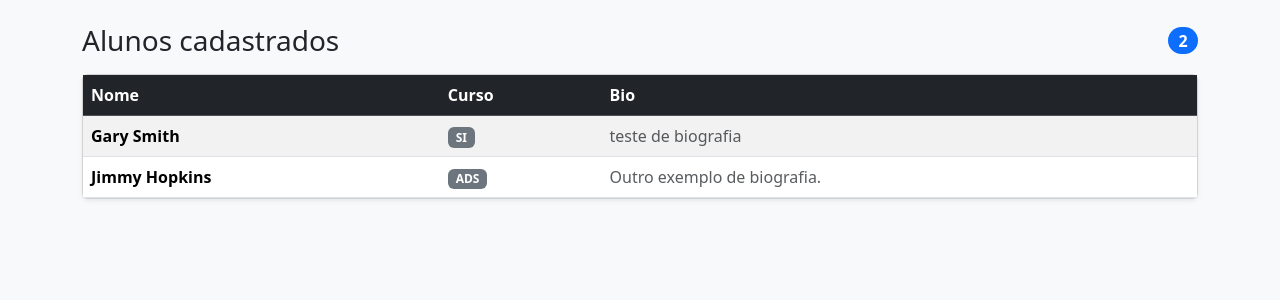
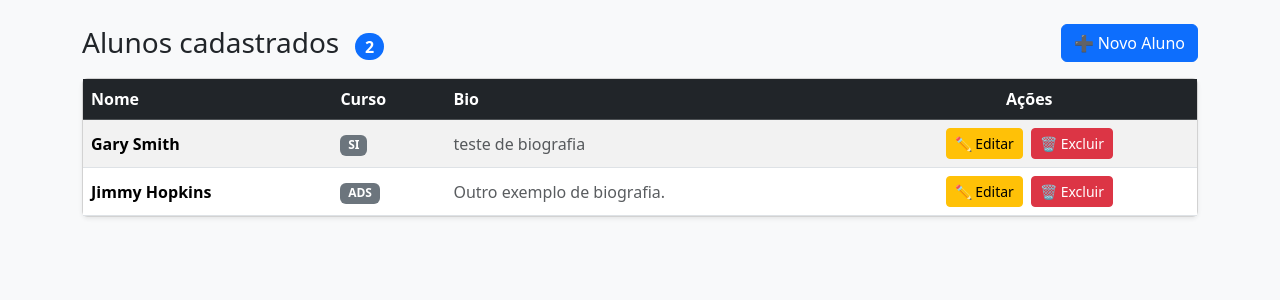
Before and after one commit to DamallaMartins/backend_aula, a Django app: page /aluno/ in a window 1280 px wide. Shown: the part 50-350 px from the top of the page. Run offline with Django 5.2, Linux system fonts and the light colour scheme; data comes from the database, SQL or seed files in the repository.

Commit message:
Adição de novos arquivos e alterações

```diff
--- a/aluno/templates/aluno.html
+++ b/aluno/templates/aluno.html
@@ -15,9 +15,12 @@
     </nav>
 
     <main class="container pb-5">
+
         <div class="d-flex justify-content-between align-items-center mb-3">
-            <h1 class="h3 mb-0">Alunos cadastrados</h1>
-            <span class="badge bg-primary rounded-pill fs-6">{{ alunos|length }}</span>
+            <h1 class="h3 mb-0">Alunos cadastrados
+                <span class="badge bg-primary rounded-pill fs-6 ms-2">{{ alunos|length }}</span>
+            </h1>
+            <a href="{% url 'criar_aluno' %}" class="btn btn-primary">➕ Novo Aluno</a>
         </div>
 
         {% if alunos %}
@@ -26,9 +29,10 @@
                 <table class="table table-striped table-hover align-middle mb-0">
                     <thead class="table-dark">
                         <tr>
-                                <th scope="col">Nome</th>
-                                <th scope="col">Curso</th>
-                                <th scope="col">Bio</th>
+                            <th>Nome</th>
+                            <th>Curso</th>
+                            <th>Bio</th>
+                            <th class="text-center">Ações</th>
                         </tr>
                     </thead>
                     <tbody>
@@ -37,6 +41,10 @@
                             <td class="fw-semibold">{{ aluno.nome }}</td>
                             <td><span class="badge bg-secondary">{{ aluno.curso }}</span></td>
                             <td class="text-muted">{{ aluno.bio|default:"—" }}</td>
+                            <td class="text-center">
+                                <a href="{% url 'editar_aluno' aluno.pk %}" class="btn btn-sm btn-warning me-1">✏️ Editar</a>
+                                <a href="{% url 'excluir_aluno' aluno.pk %}" class="btn btn-sm btn-danger">🗑️ Excluir</a>
+                            </td>
                         </tr>
                         {% endfor %}
                     </tbody>
@@ -46,8 +54,10 @@
         {% else %}
         <div class="alert alert-warning" role="alert">
             Nenhum aluno cadastrado ainda.
+            <a href="{% url 'criar_aluno' %}" class="alert-link">Cadastre o primeiro!</a>
         </div>
         {% endif %}
+
     </main>
 
 </body>
--- /dev/null
+++ b/aluno/templates/style.css
@@ -0,0 +1,3 @@
+.body {
+    background-color: black;
+}
--- a/aluno/urls.py
+++ b/aluno/urls.py
@@ -3,4 +3,7 @@ from . import views
 
 urlpatterns = [
     path('', views.aluno, name='aluno'),
+    path('novo/', views.criar_aluno, name='criar_aluno'),
+    path('<int:pk>/editar/', views.editar_aluno, name='editar_aluno'),
+    path('<int:pk>/excluir/', views.excluir_aluno, name='excluir_aluno'),
 ]
--- a/aluno/views.py
+++ b/aluno/views.py
@@ -1,4 +1,4 @@
-from django.shortcuts import render
+from django.shortcuts import render, get_object_or_404, redirect
 from .models import Aluno
 
 def aluno(request):
@@ -6,3 +6,28 @@ def aluno(request):
     return render(request, 'aluno.html', {'alunos': alunos})
 
 # Create your views here.
+def criar_aluno(request):
+    if request.method == 'POST':
+        nome = request.POST['nome']
+        curso = request.POST['curso']
+        bio = request.POST.get('bio', '')
+        Aluno.objects.create(nome=nome, curso=curso, bio=bio)
+        return redirect('aluno')
+    return render(request, 'aluno/form_aluno.html', {'titulo': 'Novo Aluno'})
+
+def editar_aluno(request, pk):
+    aluno = get_object_or_404(Aluno, pk=pk)
+    if request.method == 'POST':
+        aluno.nome = request.POST['nome']
+        aluno.curso = request.POST['curso']
+        aluno.bio = request.POST.get('bio', '')
+        aluno.save()
+        return redirect('aluno')
+    return render(request, 'aluno/form_aluno.html', {'aluno': aluno, 'titulo': f'Editar: {aluno.nome}'})
+
+def excluir_aluno(request, pk):
+    aluno = get_object_or_404(Aluno, pk=pk)
+    if request.method == 'POST':
+            aluno.delete()
+            return redirect('aluno')
+    return render(request, 'aluno/confirmar_exclusao.html', {'aluno': aluno})
```
Also changed, not shown: aluno/templates/confirmar_exclusao.html (added, +40 -0 lines), aluno/templates/form_aluno.html (added, +64 -0 lines). Lines whose indentation alone changed are shown as unchanged.
